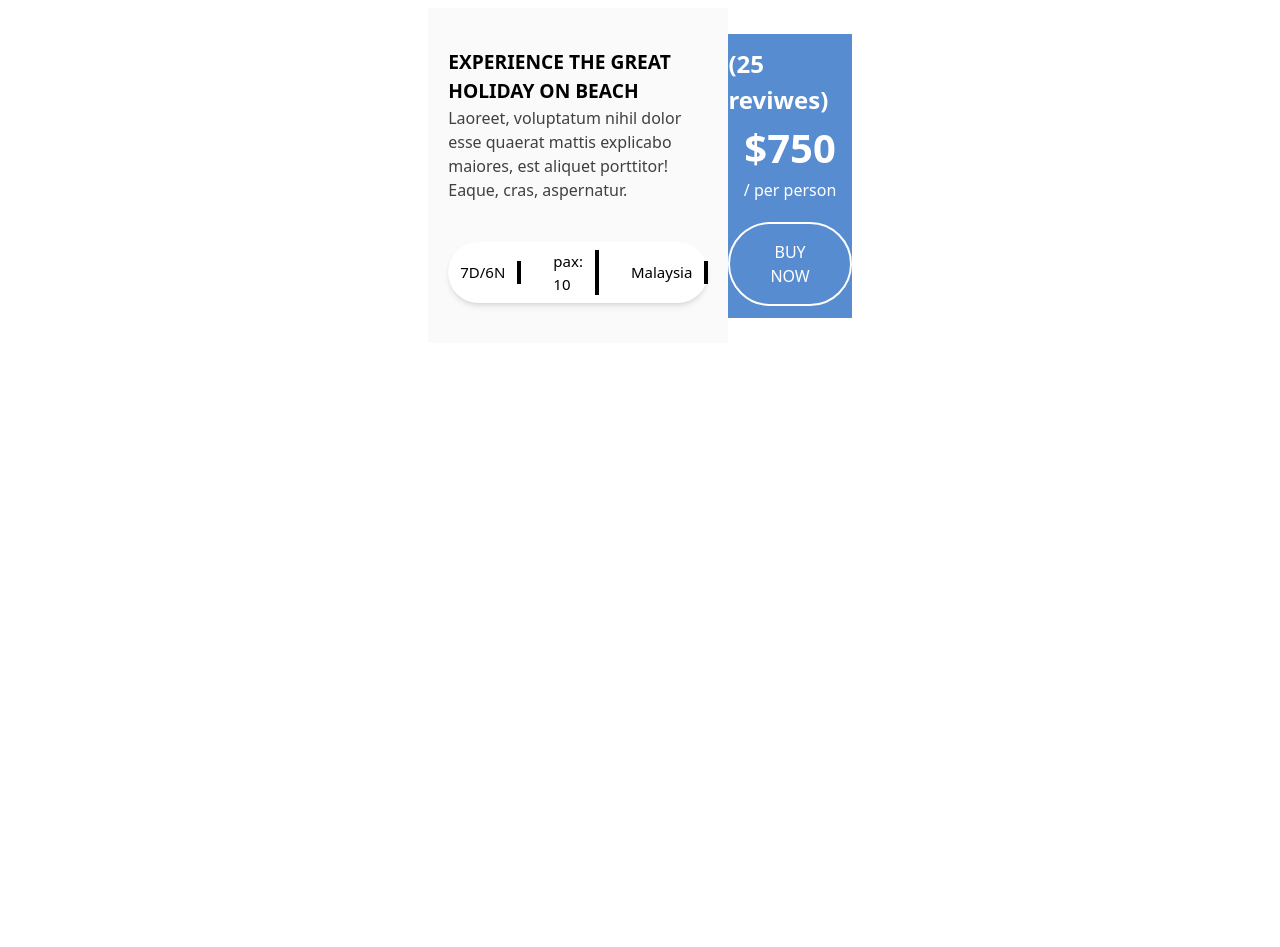
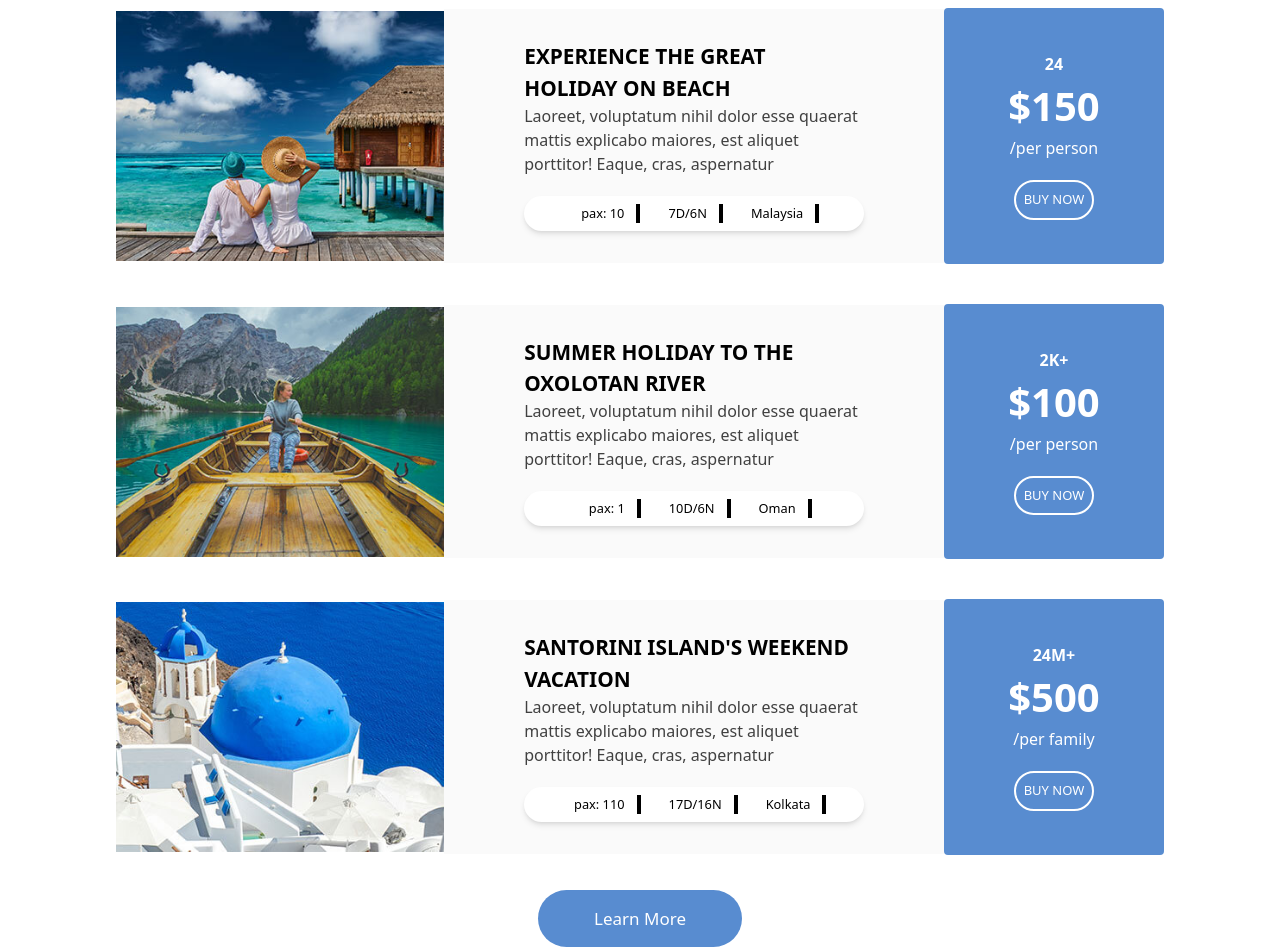
Before and after one commit to SaimrRazaAly/React_Tailwind_Projects_Webite, a React (Vite) app in the folder Weather_App/: page / in a window 1280 px wide. Shown: the part 2420-3367 px from the top of the page. Before the commit the page ends 2763 px from the top, so only its background shows below. Built offline with nearby package versions, Linux system fonts and the light colour scheme.

Commit message:
Completed Pakages Section

```diff
--- a/Weather_App/src/Components/Turisom_Website/Pakages.jsx
+++ b/Weather_App/src/Components/Turisom_Website/Pakages.jsx
@@ -1,4 +1,4 @@
-import { Asserts } from "../../assets/images/Turisom_Data";
+import { Asserts, Packages_Data } from "../../assets/images/Turisom_Data";
 import SectionHeading from "./SectionHeading";
 
 const Pakages = () => {
@@ -11,41 +11,63 @@ const Pakages = () => {
           "Fusce hic augue velit wisi quibusdam pariatur, iusto primis, nec nemo, rutrum. Vestibulum cumque laudantium. Sit ornare mollitia tenetur, aptent."
         }
       />
-      <div className="mt-[50px] px-3 flex flex-col items-center box-border lg:flex-row">
+      <div className="mt-[50px] px-3 flex flex-col items-center justify-center gap-10 ">
         {/* the pakage box */}
-        <div className="flex items-center justify-center max-w-[300px] flex-col sm:max-w-[400px] xl:flex-row m-auto">
-          <div className="flex">
+
+        {Packages_Data.map((v, i) => {
+          return (
+            <div
+              key={i}
+              className="flex items-center justify-center max-w-[300px] flex-col sm:max-w-[400px] res-95:flex-row m-auto  "
+            >
+              {/* <div className="res-90:max-[300px]"> */}
               <img
-              src={Asserts.Gallary_1}
+                src={v.pak_img}
                 alt=""
-              className="w-full rounded-tl-[12px] rounded-t-[12px] rounded-b-none h-auto lg:h-full"
+                className="w-full rounded-tl-[12px] rounded-t-[12px] rounded-b-none res-95:max-w-[82%] res-95:rounded-none"
               />
-          </div>
+              {/* </div> */}
               {/* text */}
-          <div className="py-10 px-5 bg-[#fafafa] ">
-            <h2 className="font-bold text-[1.2em]">
-              EXPERIENCE THE GREAT HOLIDAY ON BEACH
+              <div className="detail-container">
+                <h2 className="font-bold text-[1.2em] res-95:text-[1.3em]">
+                  {v.pak_title}
                 </h2>
-            <p className="text-onyx">
-              Laoreet, voluptatum nihil dolor esse quaerat mattis explicabo
-              maiores, est aliquet porttitor! Eaque, cras, aspernatur.
-            </p>
+                <p className="text-onyx">{v.pak_para}</p>
                 {/* more detail */}
-          <div className="flex gap-5 py-2 items-center justify-center bg-white shadow-md mt-10 rounded-full">
-            <span className="pakages-min-detail"> 7D/6N</span>
-            <span className="pakages-min-detail"> pax: 10</span>
-            <span className="pakages-min-detail">Malaysia</span>
+                <div className="more-detail-container">
+                  <span className="pakages-min-detail">
+                    {v.pak_min_details.det_Person}
+                  </span>
+                  <span className="pakages-min-detail">
+                    {" "}
+                    {v.pak_min_details.det_Days}
+                  </span>
+                  <span className="pakages-min-detail">
+                    {v.pak_min_details.det_Country}
+                  </span>
                 </div>
               </div>
               {/* reviews and prices */}
-          <div className="bg-united-nations-blue flex flex-col w-full items-center text-white py-3">
-            <span className="font-bold text-[1.5em]">(25 reviwes)</span>
-            <h1 className="text-[2.5em] font-extrabold">$750</h1>
-            <p>/ per person</p>
-            <button className="mt-5 transparent-btn  px-10 py-4">Buy Now</button>
+              <div className="review-container">
+                <span className="font-bold text-[1.5em] res-95:text-[1em] ">
+                  {v.pak_price.p_reviews}
+                </span>
+                <h1 className="text-[2.5em] font-extrabold">
+                  {v.pak_price.p_price}
+                </h1>
+                <p>{v.pak_price.p_per}</p>
+                <button className="mt-5 transparent-btn  px-10 py-4 res-95:px-2 res-95:py-2 text-[13px]">
+                  Buy Now
+                </button>
               </div>
             </div>
+          );
+        })}
       </div>
+
+      <button className="nav-btn px-[3.5rem] block m-auto py-4  mt-[35px] text-white">
+        Learn More
+      </button>
     </section>
   );
 };
--- a/Weather_App/src/assets/images/Turisom_Data.js
+++ b/Weather_App/src/assets/images/Turisom_Data.js
@@ -38,7 +38,7 @@ export const Destination_Data = [
   },
 ];
 
-export const Packages = [
+export const Packages_Data = [
   {
     pak_img: Pak_1,
     pak_title: "EXPERIENCE THE GREAT HOLIDAY ON BEACH",
@@ -83,7 +83,7 @@ export const Packages = [
     },
     pak_price: {
       p_reviews: "24M+",
-      p_price: "$1500",
+      p_price: "$500",
       p_per: "/per family",
     },
   },
--- a/Weather_App/src/index.css
+++ b/Weather_App/src/index.css
@@ -34,7 +34,7 @@
     @apply before:content-[''] before:absolute before:w-full before:min-h-[155%] before:top-0 before:left-0 before:-z-10 before:brightness-[0.5]  before:bg-no-repeat before:bg-cover before:bg-fixed;
   }
   .booking-main-div {
-    @apply flex flex-col ;
+    @apply flex flex-col;
   }
   .booking-input {
     @apply box-border px-5 py-3 res-82:px-2 rounded-full outline-none border-none transition duration-500 hover:border res-82:py-4 xl:px-[50px] 2xl:px-[70px];
@@ -43,8 +43,16 @@
     @apply min-w-[150px] text-[22px] text-white mb-2 font-mono  sm:w-auto res-82:text-[17px] lg:text-[22px];
   }
 
-
-  .pakages-min-detail{
-    @apply border-r-4 border-r-black px-3 text-[12px] md:text-[15px]
+  .pakages-min-detail {
+    @apply border-r-4 border-r-black px-3 text-[12px]  res-95:text-[0.8em];
+  }
+  .more-detail-container {
+    @apply flex gap-5 py-2 res-95:gap-4 items-center justify-center bg-white shadow-md mt-10 res-95:mt-5 rounded-full res-95:min-w-[280px] res-95:px-2;
+  }
+  .review-container {
+    @apply bg-united-nations-blue flex flex-col w-full items-center text-white py-3 res-95:px-16  res-95:py-11 rounded;
+  }
+  .detail-container {
+    @apply py-10 px-5 bg-[#fafafa]  res-95:py-8  res-95:px-20 res-95:text-left res-95:min-w-[500px] ;
   }
 }
--- a/Weather_App/tailwind.config.js
+++ b/Weather_App/tailwind.config.js
@@ -20,6 +20,7 @@ export default {
 
       screens: {
         "res-82": "820px",
+        "res-95": "1080px",
       },
       gridTemplateColumns: {
         "auto-fill-350": "repeat(auto-fill, minmax(350px, 1fr))",
```
Lines whose indentation alone changed are shown as unchanged.
